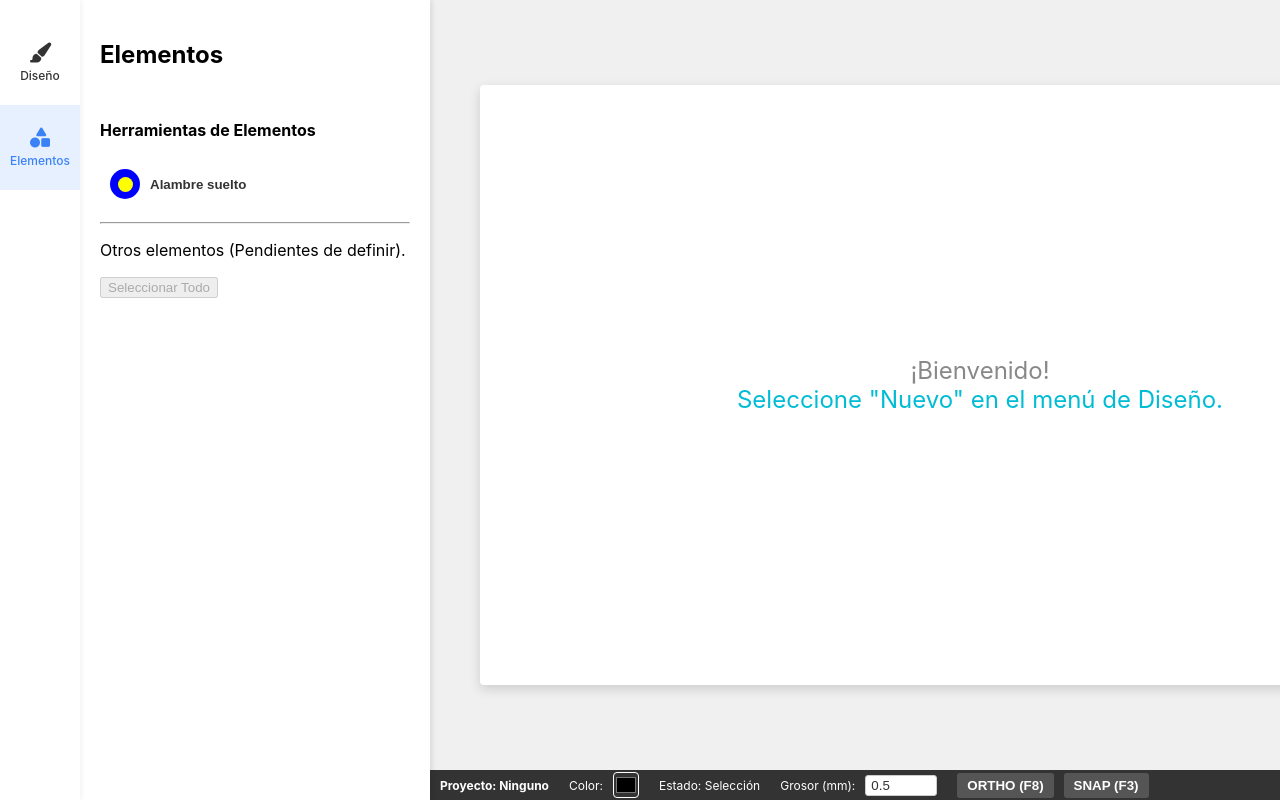
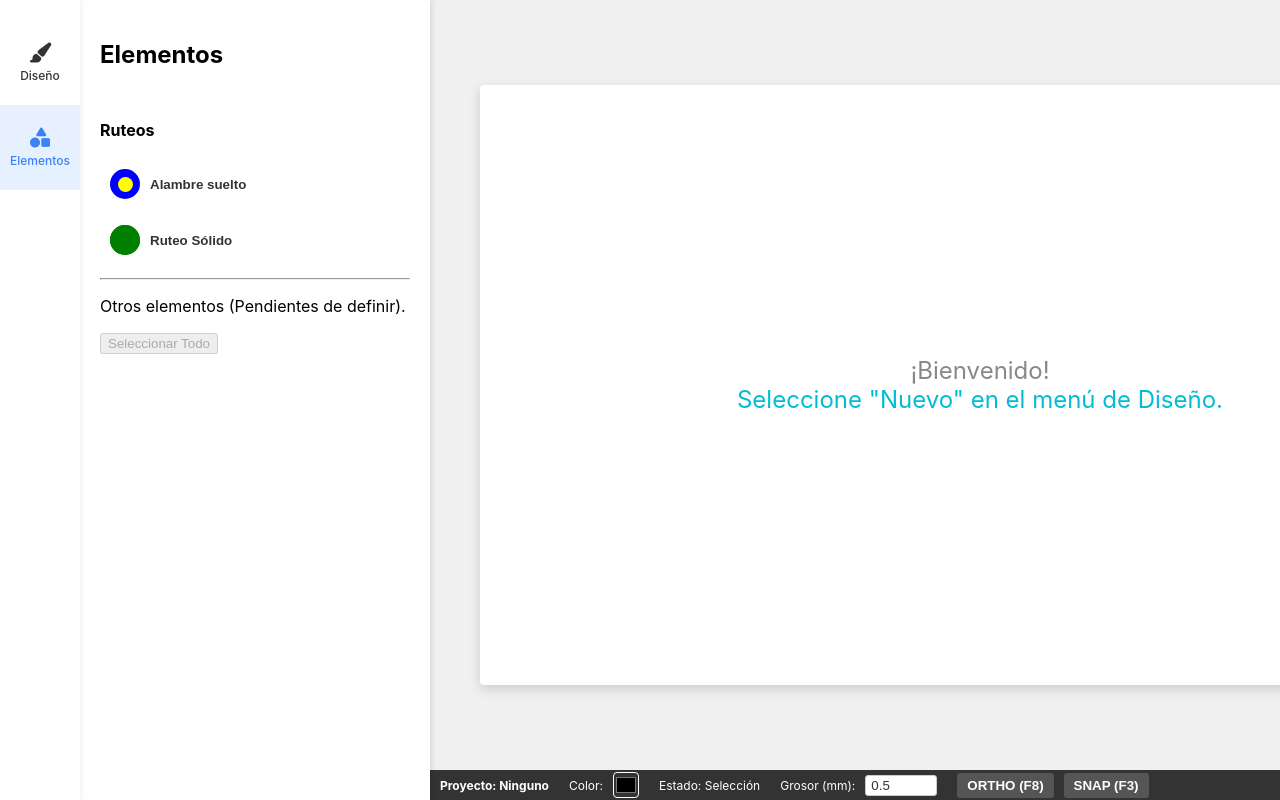
Before and after one commit to somerwest01/MylarProjection, a React (Vite) app: page / in a window 1280 px wide. Both pictures are taken after a click on the element "Elementos". Shown: the top 800 px of the page. Built offline with nearby package versions, Linux system fonts and the light colour scheme; the HTML template or start-up script is replaced by a standard one; what dxf-parser would draw is missing.

Commit message:
Update MenuPanel.jsx

```diff
--- a/src/components/MenuPanel.jsx
+++ b/src/components/MenuPanel.jsx
@@ -1,6 +1,80 @@
 import React, { useRef, useState } from 'react';
 
-// MenuPanel es el panel que se despliega (la "caja" de herramientas)
+// Componente helper para los botones de ruteo (Dona/Círculo)
+const RoutingButton = ({ name, outerColor, innerColor, mode, currentDrawingMode, setDrawingMode }) => {
+    const isActive = currentDrawingMode === mode;
+
+    // Estilo base para el botón
+    const buttonStyle = {
+        display: 'flex',
+        alignItems: 'center',
+        padding: '8px 10px',
+        backgroundColor: 'white',
+        border: 'none',
+        borderRadius: '8px',
+        cursor: 'pointer',
+        // Sombra azul cuando activo para destacarlo
+        boxShadow: isActive ? '0 0 10px rgba(0, 191, 255, 0.7)' : 'none',
+        transform: isActive ? 'scale(1.02)' : 'scale(1)',
+        transition: 'all 0.2s ease-in-out',
+        outline: 'none',
+        width: '100%',
+        marginBottom: '10px',
+    };
+
+    // Lógica para el hover y el sombreado visual
+    const handleMouseEnter = (e) => {
+        e.currentTarget.style.transform = 'scale(1.05)';
+        e.currentTarget.style.boxShadow = '0 0 8px rgba(0, 191, 255, 0.5)';
+    };
+
+    const handleMouseLeave = (e) => {
+        if (!isActive) {
+            e.currentTarget.style.transform = 'scale(1)';
+            e.currentTarget.style.boxShadow = 'none';
+        }
+    };
+
+    return (
+        <button
+            onClick={() => setDrawingMode(isActive ? 'pan' : mode)}
+            style={buttonStyle}
+            onMouseEnter={handleMouseEnter}
+            onMouseLeave={handleMouseLeave}
+        >
+            {/* Círculo exterior (Dona) */}
+            <div style={{
+                width: '30px',
+                height: '30px',
+                borderRadius: '50%',
+                backgroundColor: outerColor,
+                display: 'flex',
+                justifyContent: 'center',
+                alignItems: 'center',
+                marginRight: '10px',
+                flexShrink: 0,
+            }}>
+                {/* Círculo interior */}
+                <div style={{
+                    // Si innerColor es null/undefined, width y height son 30px, haciendo un círculo sólido
+                    width: innerColor && innerColor !== outerColor ? '15px' : '30px',
+                    height: innerColor && innerColor !== outerColor ? '15px' : '30px',
+                    borderRadius: '50%',
+                    backgroundColor: innerColor || outerColor, // Usa outerColor si innerColor es null (sólido)
+                }}></div>
+            </div>
+            <span style={{
+                fontWeight: 'bold',
+                color: '#333',
+                whiteSpace: 'nowrap',
+                overflow: 'hidden',
+                textOverflow: 'ellipsis'
+            }}>{name}</span>
+        </button>
+    );
+};
+
+
 function MenuPanel({ isOpen, activeMenu, onDxfFileSelect, onSelectNewProject, setDrawingMode, currentDrawingMode, projectType }) {
   const panelClass = isOpen ? 'open' : '';
   const fileInputRef = useRef(null);
@@ -28,12 +102,12 @@ function MenuPanel({ isOpen, activeMenu, onDxfFileSelect, onSelectNewProject, se
           onClick={() => setIsNewProjectSelectionOpen(true)}
           style={{
             padding: '10px 15px',
-            backgroundColor: '#059669', // Verde para "Nuevo"
+            backgroundColor: '#059669',
             color: 'white',
             border: 'none',
             borderRadius: '4px',
             cursor: 'pointer',
-            width: '100%', // Ancho completo
+            width: '100%',
             marginBottom: '10px'
           }}
         >
@@ -149,71 +223,30 @@ content = (
     title = 'Elementos';
     content = (
       <div>
-        <h4>Herramientas de Elementos</h4>
-        {/* 🔑 BOTÓN "ALAMBRE SUELTO" - Diseño de dona */}
-        <button
-          onClick={() => setDrawingMode(currentDrawingMode === 'looseWire' ? 'pan' : 'looseWire')}
-          style={{
-            display: 'flex',
-            alignItems: 'center',
-            padding: '8px 10px',
-            backgroundColor: 'white',
-            border: 'none',
-            borderRadius: '8px',
-            cursor: 'pointer',
-            boxShadow: currentDrawingMode === 'looseWire' ? '0 0 10px rgba(0, 191, 255, 0.7)' : 'none', // Sombra azul cuando activo
-            transform: currentDrawingMode === 'looseWire' ? 'scale(1.02)' : 'scale(1)', // Pequeño escalado al estar activo
-            transition: 'all 0.2s ease-in-out', // Transición suave
-            outline: 'none',
-            width: '100%',
-            marginBottom: '10px',
-            // Añadir hover para realce
-            ':hover': {
-              transform: 'scale(1.05)',
-              boxShadow: '0 0 8px rgba(0, 191, 255, 0.5)',
-            }
-          }}
-          onMouseEnter={(e) => {
-            e.currentTarget.style.transform = 'scale(1.05)';
-            e.currentTarget.style.boxShadow = '0 0 8px rgba(0, 191, 255, 0.5)';
-          }}
-          onMouseLeave={(e) => {
-            if (currentDrawingMode !== 'looseWire') {
-              e.currentTarget.style.transform = 'scale(1)';
-              e.currentTarget.style.boxShadow = 'none';
-            }
-          }}
-        >
-          {/* Círculo exterior azul */}
-          <div style={{
-            width: '30px',
-            height: '30px',
-            borderRadius: '50%',
-            backgroundColor: 'blue',
-            display: 'flex',
-            justifyContent: 'center',
-            alignItems: 'center',
-            marginRight: '10px',
-            flexShrink: 0, // Evita que se encoja
-          }}>
-            {/* Círculo interior amarillo */}
-            <div style={{
-              width: '15px',
-              height: '15px',
-              borderRadius: '50%',
-              backgroundColor: 'yellow',
-            }}></div>
-          </div>
-          <span style={{
-            fontWeight: 'bold',
-            color: '#333',
-            whiteSpace: 'nowrap', // Evita que el texto se rompa
-            overflow: 'hidden',
-            textOverflow: 'ellipsis'
-          }}>Alambre suelto</span>
-        </button>
+        {/* 🔑 NUEVA SECCIÓN: RUTEO */}
+        <h4>Ruteos</h4>
 
-        <hr style={{ margin: '15px 0' }} />
+        {/* Botón Alambre Suelto (Azul/Amarillo) */}
+        <RoutingButton
+            name="Alambre suelto"
+            outerColor="blue"
+            innerColor="yellow"
+            mode="looseWire"
+            currentDrawingMode={currentDrawingMode}
+            setDrawingMode={setDrawingMode}
+        />
+
+        {/* 🔑 NUEVO BOTÓN: Ruteo Sólido (Verde Sólido) */}
+        <RoutingButton
+            name="Ruteo Sólido"
+            outerColor="green" // Círculo exterior verde
+            innerColor="green" // Círculo interior verde para un efecto sólido
+            mode="solidRouting" // Nuevo modo de dibujo
+            currentDrawingMode={currentDrawingMode}
+            setDrawingMode={setDrawingMode}
+        />
+
+        <hr style={{ margin: '15px 0' }} />
         <p>Otros elementos (Pendientes de definir).</p>
         <button disabled>Seleccionar Todo</button>
       </div>
```
